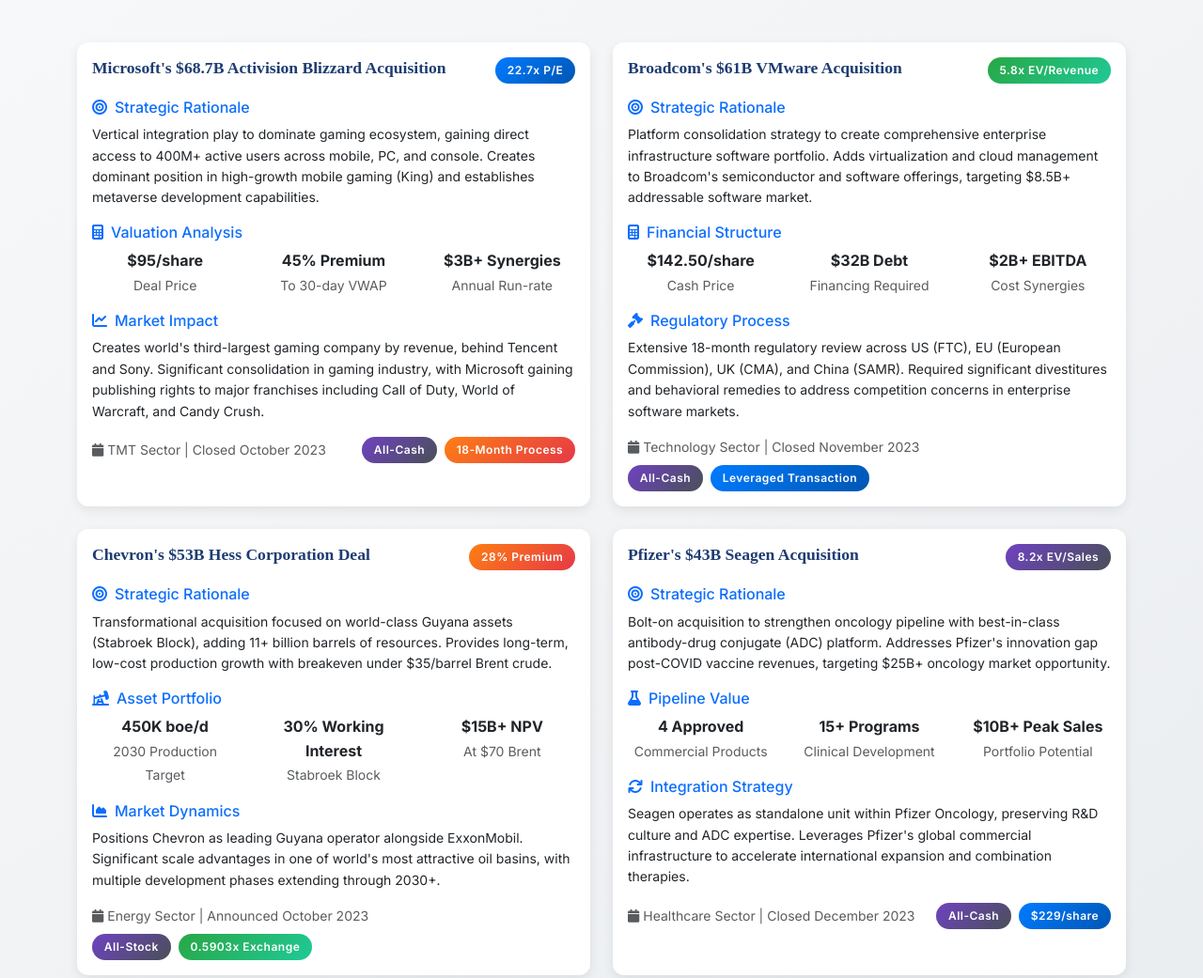
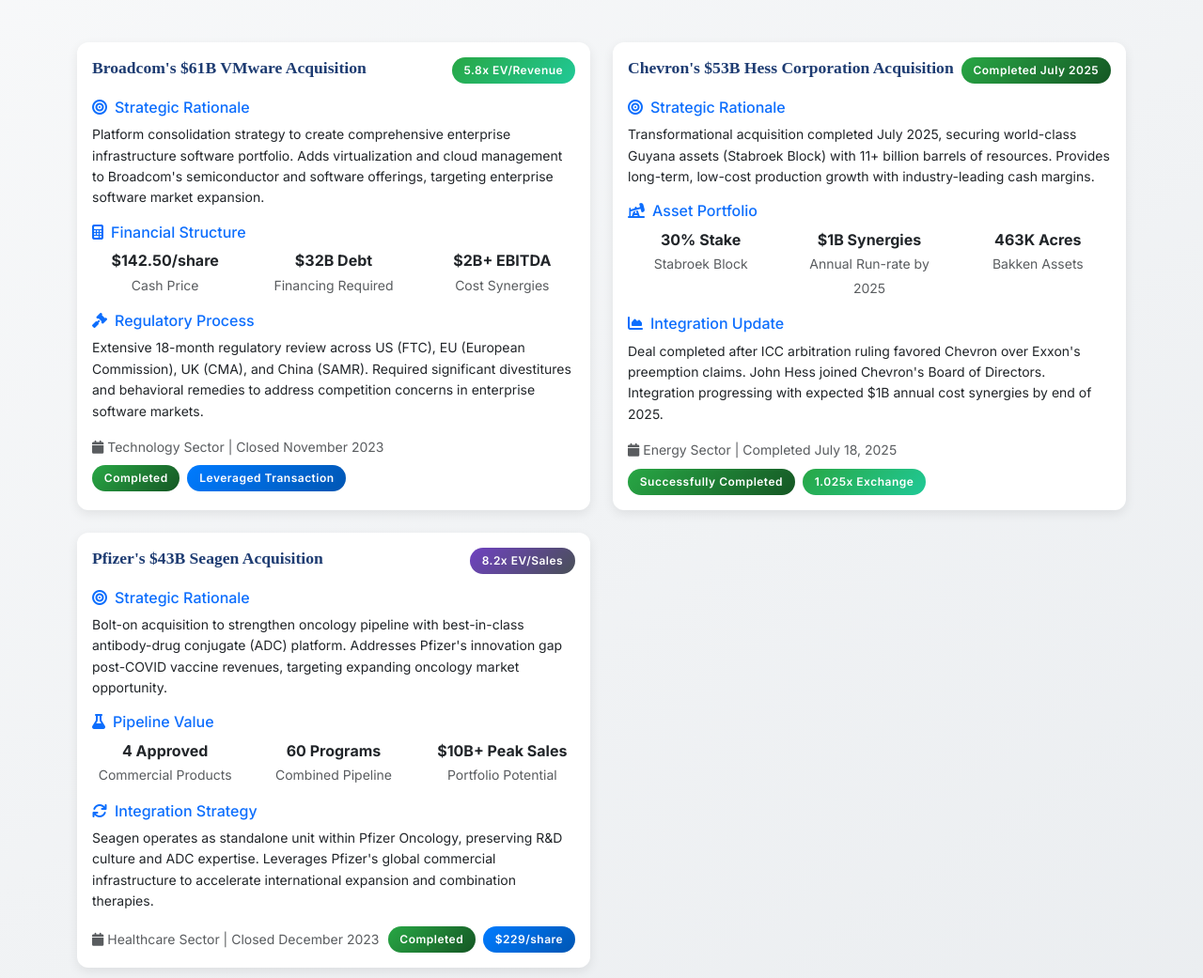
Before and after one commit to nrhens1ey/ma-insights, a plain HTML site: page index.html in a window 1280 px wide. Shown: the part 1720-2761 px from the top of the page at 94% size. Drawn offline with nearby package versions, Linux system fonts and the light colour scheme; a web font is replaced by a local one.

Commit message:
Update index.html
New UI for the front page and updates on the deal analysis

```diff
--- a/index.html
+++ b/index.html
@@ -229,6 +229,11 @@
             color: white;
         }
 
+        .badge-completed {
+            background: linear-gradient(135deg, #28a745, #155724);
+            color: white;
+        }
+
         /* Enhanced Buttons */
         .btn {
             font-weight: 600;
@@ -438,7 +443,7 @@
     <nav class="navbar navbar-expand-lg navbar-dark bg-dark fixed-top">
         <div class="container">
             <a class="navbar-brand d-flex align-items-center" href="index.html">
-                <i class="fas fa-chart-bar me-2"></i>
+                <i class="fas fa-chart-line me-2"></i>
                 <span>Deal Intelligence</span>
             </a>
             <button class="navbar-toggler" type="button" data-bs-toggle="collapse" data-bs-target="#navbarNav">
@@ -521,10 +526,10 @@
                 </div>
                 <div class="col-lg-4 text-center">
                     <div class="hero-stats">
-                        <i class="fas fa-handshake mb-3" style="font-size: 4rem; opacity: 0.8;"></i>
+                        <i class="fas fa-chart-pie mb-3" style="font-size: 4rem; opacity: 0.8;"></i>
                         <h5 class="mb-3">Latest Update</h5>
-                        <p class="mb-2"><strong>Q4 2024 Deal Flow Analysis</strong></p>
-                        <small class="text-light">January 2025</small>
+                        <p class="mb-2"><strong>Q3 2025 Deal Flow Analysis</strong></p>
+                        <small class="text-light">July 2025</small>
                         <hr class="my-3 text-white">
                         <div class="d-flex justify-content-between">
                             <span>Deal Volume:</span>
@@ -647,60 +652,13 @@
                     <div class="card deal-card">
                         <div class="card-body">
                             <div class="d-flex justify-content-between align-items-start mb-3">
-                                <h5 class="card-title mb-0">Microsoft's $68.7B Activision Blizzard Acquisition</h5>
-                                <span class="badge badge-multiple">22.7x P/E</span>
-                            </div>
-
-                            <div class="mb-3">
-                                <h6 class="text-primary mb-2"><i class="fas fa-bullseye me-2"></i>Strategic Rationale</h6>
-                                <p class="card-text small">Vertical integration play to dominate gaming ecosystem, gaining direct access to 400M+ active users across mobile, PC, and console. Creates dominant position in high-growth mobile gaming (King) and establishes metaverse development capabilities.</p>
-                            </div>
-
-                            <div class="mb-3">
-                                <h6 class="text-primary mb-2"><i class="fas fa-calculator me-2"></i>Valuation Analysis</h6>
-                                <div class="row text-center">
-                                    <div class="col-4">
-                                        <strong>$95/share</strong>
-                                        <br><small class="text-muted">Deal Price</small>
-                                    </div>
-                                    <div class="col-4">
-                                        <strong>45% Premium</strong>
-                                        <br><small class="text-muted">To 30-day VWAP</small>
-                                    </div>
-                                    <div class="col-4">
-                                        <strong>$3B+ Synergies</strong>
-                                        <br><small class="text-muted">Annual Run-rate</small>
-                                    </div>
-                                </div>
-                            </div>
-
-                            <div class="mb-3">
-                                <h6 class="text-primary mb-2"><i class="fas fa-chart-line me-2"></i>Market Impact</h6>
-                                <p class="card-text small">Creates world's third-largest gaming company by revenue, behind Tencent and Sony. Significant consolidation in gaming industry, with Microsoft gaining publishing rights to major franchises including Call of Duty, World of Warcraft, and Candy Crush.</p>
-                            </div>
-
-                            <div class="deal-metrics">
-                                <small class="text-muted"><i class="fas fa-calendar me-1"></i>TMT Sector | Closed October 2023</small>
-                                <div class="d-flex gap-2">
-                                    <span class="badge badge-status">All-Cash</span>
-                                    <span class="badge badge-premium">18-Month Process</span>
-                                </div>
-                            </div>
-                        </div>
-                    </div>
-                </div>
-
-                <div class="col-lg-6">
-                    <div class="card deal-card">
-                        <div class="card-body">
-                            <div class="d-flex justify-content-between align-items-start mb-3">
                                 <h5 class="card-title mb-0">Broadcom's $61B VMware Acquisition</h5>
                                 <span class="badge badge-value">5.8x EV/Revenue</span>
                             </div>
 
                             <div class="mb-3">
                                 <h6 class="text-primary mb-2"><i class="fas fa-bullseye me-2"></i>Strategic Rationale</h6>
-                                <p class="card-text small">Platform consolidation strategy to create comprehensive enterprise infrastructure software portfolio. Adds virtualization and cloud management to Broadcom's semiconductor and software offerings, targeting $8.5B+ addressable software market.</p>
+                                <p class="card-text small">Platform consolidation strategy to create comprehensive enterprise infrastructure software portfolio. Adds virtualization and cloud management to Broadcom's semiconductor and software offerings, targeting enterprise software market expansion.</p>
                             </div>
 
                             <div class="mb-3">
@@ -729,7 +687,7 @@
                             <div class="deal-metrics">
                                 <small class="text-muted"><i class="fas fa-calendar me-1"></i>Technology Sector | Closed November 2023</small>
                                 <div class="d-flex gap-2">
-                                    <span class="badge badge-status">All-Cash</span>
+                                    <span class="badge badge-completed">Completed</span>
                                     <span class="badge badge-multiple">Leveraged Transaction</span>
                                 </div>
                             </div>
@@ -741,43 +699,43 @@
                     <div class="card deal-card">
                         <div class="card-body">
                             <div class="d-flex justify-content-between align-items-start mb-3">
-                                <h5 class="card-title mb-0">Chevron's $53B Hess Corporation Deal</h5>
-                                <span class="badge badge-premium">28% Premium</span>
+                                <h5 class="card-title mb-0">Chevron's $53B Hess Corporation Acquisition</h5>
+                                <span class="badge badge-completed">Completed July 2025</span>
                             </div>
 
                             <div class="mb-3">
                                 <h6 class="text-primary mb-2"><i class="fas fa-bullseye me-2"></i>Strategic Rationale</h6>
-                                <p class="card-text small">Transformational acquisition focused on world-class Guyana assets (Stabroek Block), adding 11+ billion barrels of resources. Provides long-term, low-cost production growth with breakeven under $35/barrel Brent crude.</p>
+                                <p class="card-text small">Transformational acquisition completed July 2025, securing world-class Guyana assets (Stabroek Block) with 11+ billion barrels of resources. Provides long-term, low-cost production growth with industry-leading cash margins.</p>
                             </div>
 
                             <div class="mb-3">
                                 <h6 class="text-primary mb-2"><i class="fas fa-oil-well me-2"></i>Asset Portfolio</h6>
                                 <div class="row text-center">
                                     <div class="col-4">
-                                        <strong>450K boe/d</strong>
-                                        <br><small class="text-muted">2030 Production Target</small>
-                                    </div>
-                                    <div class="col-4">
-                                        <strong>30% Working Interest</strong>
+                                        <strong>30% Stake</strong>
                                         <br><small class="text-muted">Stabroek Block</small>
                                     </div>
                                     <div class="col-4">
-                                        <strong>$15B+ NPV</strong>
-                                        <br><small class="text-muted">At $70 Brent</small>
+                                        <strong>$1B Synergies</strong>
+                                        <br><small class="text-muted">Annual Run-rate by 2025</small>
+                                    </div>
+                                    <div class="col-4">
+                                        <strong>463K Acres</strong>
+                                        <br><small class="text-muted">Bakken Assets</small>
                                     </div>
                                 </div>
                             </div>
 
                             <div class="mb-3">
-                                <h6 class="text-primary mb-2"><i class="fas fa-chart-area me-2"></i>Market Dynamics</h6>
-                                <p class="card-text small">Positions Chevron as leading Guyana operator alongside ExxonMobil. Significant scale advantages in one of world's most attractive oil basins, with multiple development phases extending through 2030+.</p>
+                                <h6 class="text-primary mb-2"><i class="fas fa-chart-area me-2"></i>Integration Update</h6>
+                                <p class="card-text small">Deal completed after ICC arbitration ruling favored Chevron over Exxon's preemption claims. John Hess joined Chevron's Board of Directors. Integration progressing with expected $1B annual cost synergies by end of 2025.</p>
                             </div>
 
                             <div class="deal-metrics">
-                                <small class="text-muted"><i class="fas fa-calendar me-1"></i>Energy Sector | Announced October 2023</small>
+                                <small class="text-muted"><i class="fas fa-calendar me-1"></i>Energy Sector | Completed July 18, 2025</small>
                                 <div class="d-flex gap-2">
-                                    <span class="badge badge-status">All-Stock</span>
-                                    <span class="badge badge-value">0.5903x Exchange</span>
+                                    <span class="badge badge-completed">Successfully Completed</span>
+                                    <span class="badge badge-value">1.025x Exchange</span>
                                 </div>
                             </div>
                         </div>
@@ -794,7 +752,7 @@
 
                             <div class="mb-3">
                                 <h6 class="text-primary mb-2"><i class="fas fa-bullseye me-2"></i>Strategic Rationale</h6>
-                                <p class="card-text small">Bolt-on acquisition to strengthen oncology pipeline with best-in-class antibody-drug conjugate (ADC) platform. Addresses Pfizer's innovation gap post-COVID vaccine revenues, targeting $25B+ oncology market opportunity.</p>
+                                <p class="card-text small">Bolt-on acquisition to strengthen oncology pipeline with best-in-class antibody-drug conjugate (ADC) platform. Addresses Pfizer's innovation gap post-COVID vaccine revenues, targeting expanding oncology market opportunity.</p>
                             </div>
 
                             <div class="mb-3">
@@ -805,8 +763,8 @@
                                         <br><small class="text-muted">Commercial Products</small>
                                     </div>
                                     <div class="col-4">
-                                        <strong>15+ Programs</strong>
-                                        <br><small class="text-muted">Clinical Development</small>
+                                        <strong>60 Programs</strong>
+                                        <br><small class="text-muted">Combined Pipeline</small>
                                     </div>
                                     <div class="col-4">
                                         <strong>$10B+ Peak Sales</strong>
@@ -823,7 +781,7 @@
                             <div class="deal-metrics">
                                 <small class="text-muted"><i class="fas fa-calendar me-1"></i>Healthcare Sector | Closed December 2023</small>
                                 <div class="d-flex gap-2">
-                                    <span class="badge badge-status">All-Cash</span>
+                                    <span class="badge badge-completed">Completed</span>
                                     <span class="badge badge-multiple">$229/share</span>
                                 </div>
                             </div>
@@ -856,7 +814,7 @@
             <div class="row">
                 <div class="col-12 text-center">
                     <div class="cta-content p-5 rounded">
-                        <i class="fas fa-chart-pie mb-4" style="font-size: 4rem; opacity: 0.8;"></i>
+                        <i class="fas fa-chart-line mb-4" style="font-size: 4rem; opacity: 0.8;"></i>
                         <h3 class="mb-3">Comprehensive Deal Market Intelligence</h3>
                         <p class="lead mb-4">Access executive dashboard with global deal volume trends, sector performance metrics, cross-industry analysis, and valuation multiples across all major markets.</p>
                         <div class="row g-3 justify-content-center mb-4">
@@ -897,7 +855,7 @@
             <div class="row">
                 <div class="col-md-6">
                     <h5 class="mb-3">
-                        <i class="fas fa-chart-bar me-2"></i>Deal Intelligence
+                        <i class="fas fa-chart-line me-2"></i>Deal Intelligence
                     </h5>
                     <p class="mb-3">Professional analysis and insights across all major deal sectors and market dynamics. Independent research by Nicholas Hensley.</p>
                     <div class="d-flex gap-3">
@@ -962,7 +920,7 @@
                     <small>&copy; 2025 Nicholas Hensley. All rights reserved.</small>
                 </div>
                 <div class="col-md-6 text-end">
-                    <small>Last Updated: January 2025 | <a href="#" class="text-light">Privacy Policy</a></small>
+                    <small>Last Updated: July 2025 | <a href="#" class="text-light">Privacy Policy</a></small>
                 </div>
             </div>
         </div>
@@ -997,4 +955,51 @@
         });
     </script>
 </body>
-</html>
+</html>-0">Microsoft's $68.7B Activision Blizzard Acquisition</h5>
+                                <span class="badge badge-multiple">22.7x P/E</span>
+                            </div>
+
+                            <div class="mb-3">
+                                <h6 class="text-primary mb-2"><i class="fas fa-bullseye me-2"></i>Strategic Rationale</h6>
+                                <p class="card-text small">Vertical integration play to dominate gaming ecosystem, gaining direct access to substantial active user base across mobile, PC, and console. Creates dominant position in high-growth mobile gaming (King) and establishes metaverse development capabilities.</p>
+                            </div>
+
+                            <div class="mb-3">
+                                <h6 class="text-primary mb-2"><i class="fas fa-calculator me-2"></i>Valuation Analysis</h6>
+                                <div class="row text-center">
+                                    <div class="col-4">
+                                        <strong>$95/share</strong>
+                                        <br><small class="text-muted">Deal Price</small>
+                                    </div>
+                                    <div class="col-4">
+                                        <strong>45% Premium</strong>
+                                        <br><small class="text-muted">To 30-day VWAP</small>
+                                    </div>
+                                    <div class="col-4">
+                                        <strong>$3B+ Synergies</strong>
+                                        <br><small class="text-muted">Annual Run-rate</small>
+                                    </div>
+                                </div>
+                            </div>
+
+                            <div class="mb-3">
+                                <h6 class="text-primary mb-2"><i class="fas fa-chart-line me-2"></i>Market Impact</h6>
+                                <p class="card-text small">Creates world's third-largest gaming company by revenue, behind Tencent and Sony. Significant consolidation in gaming industry, with Microsoft gaining publishing rights to major franchises including Call of Duty, World of Warcraft, and Candy Crush.</p>
+                            </div>
+
+                            <div class="deal-metrics">
+                                <small class="text-muted"><i class="fas fa-calendar me-1"></i>TMT Sector | Closed October 2023</small>
+                                <div class="d-flex gap-2">
+                                    <span class="badge badge-completed">Completed</span>
+                                    <span class="badge badge-premium">18-Month Process</span>
+                                </div>
+                            </div>
+                        </div>
+                    </div>
+                </div>
+
+                <div class="col-lg-6">
+                    <div class="card deal-card">
+                        <div class="card-body">
+                            <div class="d-flex justify-content-between align-items-start mb-3">
+                                <h5 class="card-title mb
```
